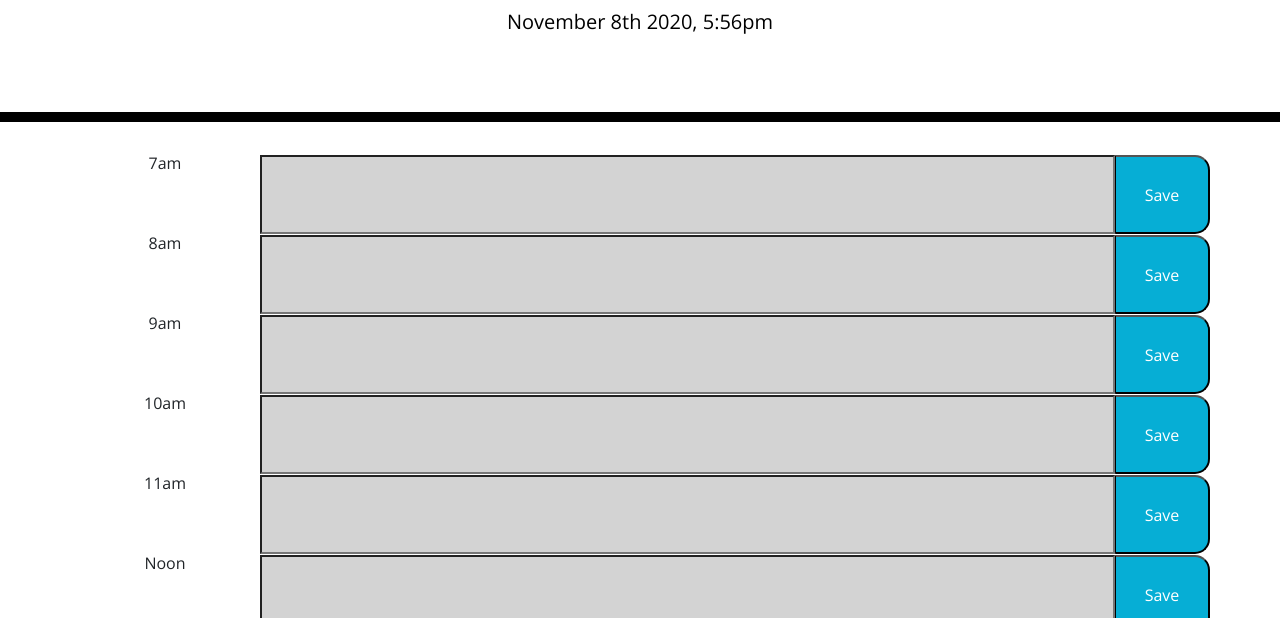
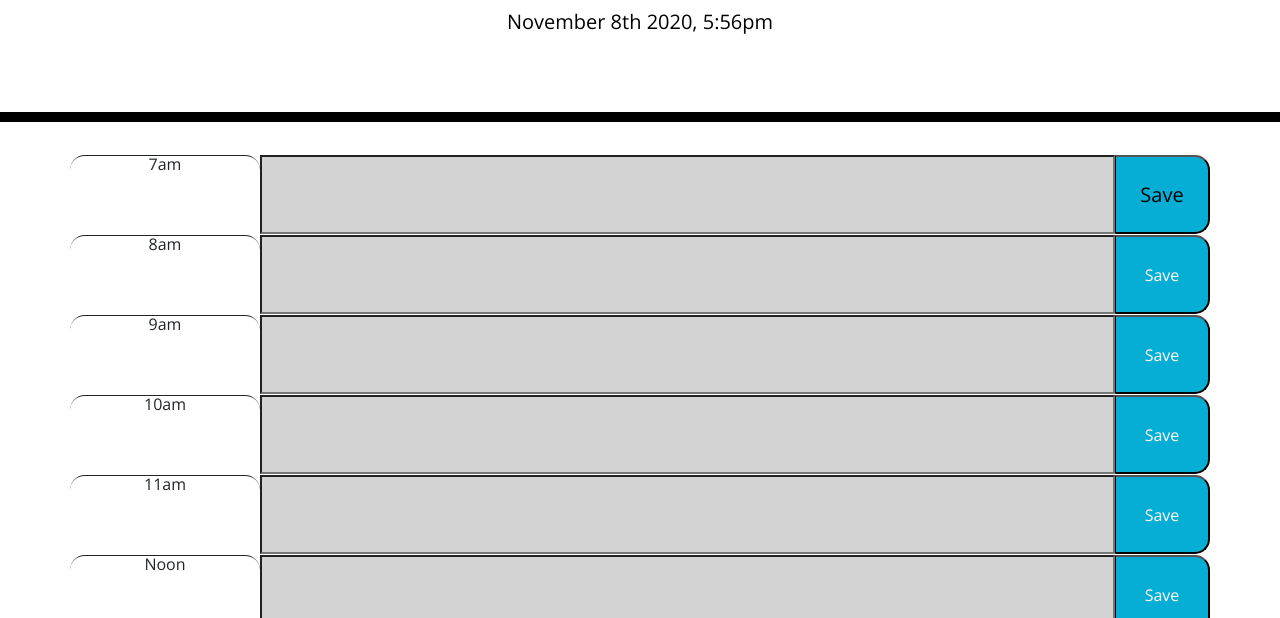
Before and after one commit to AWSiegfried/HW05-workdayscheduler, a plain HTML site: page Develop/index.html in a window 1280 px wide. In both pictures the pointer is over the button 1162 px from the left and 376 px from the top of the page. Shown: the part 182-800 px from the top of the page. Drawn offline with nearby package versions, Linux system fonts and the light colour scheme.

Commit message:
added border around hour rows

```diff
--- a/Develop/style.css
+++ b/Develop/style.css
@@ -28,6 +28,7 @@ textarea {
 .time-block {
     text-align: center;
     border-radius: 15px;
+    border-top: 1px solid;
 }
 
 .row {
@@ -66,7 +67,8 @@ textarea {
     color: white;
 }
 
-.saveBtn i:hover {
+.saveBtn:hover {
     font-size: 20px;
     transition: all .3s ease-in-out;
+    color: #000000;
 }
```
